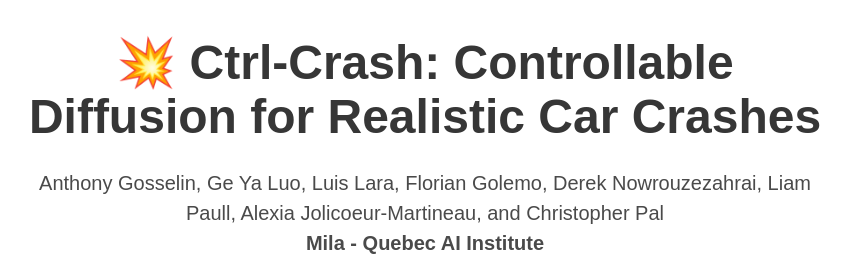
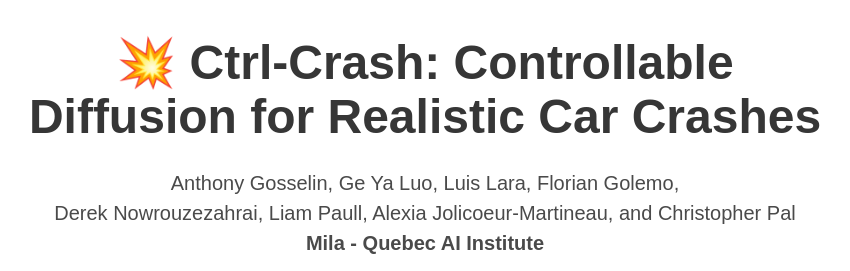
Before and after one commit to AnthonyGosselin/Ctrl-Crash-ProjectPage, a plain HTML site: page index.html in a window 1280 px wide. Shown: the top 271 px of the page, without its empty margins (215-1065 px from the left). Drawn offline with nearby package versions, Linux system fonts and the light colour scheme; some icons are missing; a web font is replaced by a local one.

```diff
--- a/index.html
+++ b/index.html
@@ -149,7 +149,7 @@
             <h1 class="title is-1 publication-title">💥 Ctrl-Crash: Controllable Diffusion for Realistic Car Crashes</h1>
             <div class="is-size-5 publication-authors">
               <!-- Paper authors -->
-              <span class="author-block">Anthony Gosselin, Ge Ya Luo, Luis Lara, Florian Golemo, Derek Nowrouzezahrai, Liam Paull, Alexia Jolicoeur-Martineau, and Christopher Pal</span>
+              <span class="author-block">Anthony Gosselin, Ge Ya Luo, Luis Lara, Florian Golemo,<br>Derek Nowrouzezahrai, Liam Paull, Alexia Jolicoeur-Martineau, and Christopher Pal</span>
               <span class="author-block"><b>Mila - Quebec AI Institute</b></span>
             </div>
             <div class="is-size-5 publication-authors" style="margin-top: 1rem;">
```
